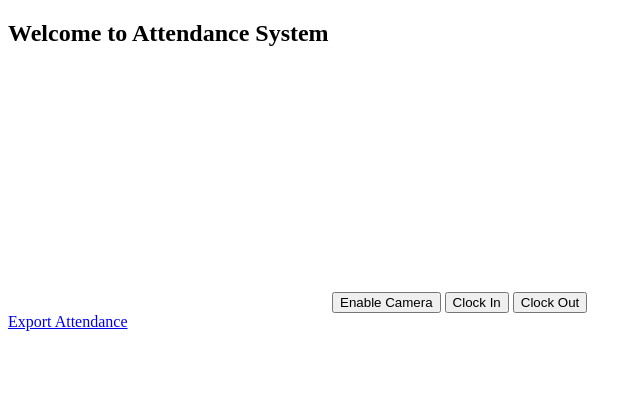
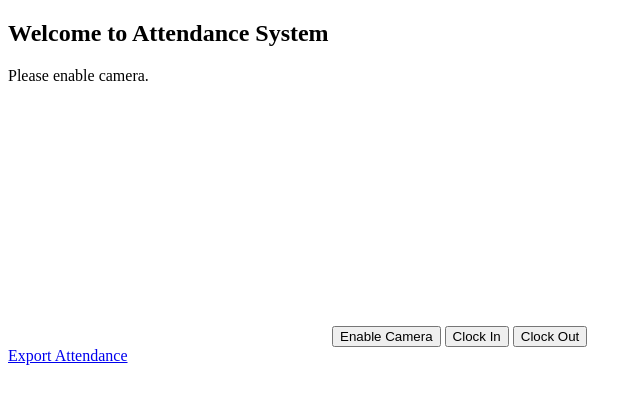
Before and after one commit to darrylgunawan0011/schedule_test, a Flask app: page /dashboard in a window 1280 px wide. Shown: the top 404 px of the page, without its empty margins (0-642 px from the left). Run offline with Flask 3, Linux system fonts and the light colour scheme; the visitor is signed in with stand-in values (Sample User, id 1).

Commit message:
Update dashboard.html

```diff
--- a/templates/dashboard.html
+++ b/templates/dashboard.html
@@ -9,11 +9,11 @@
 </head>
 <body>
     <h2>Welcome to Attendance System</h2>
-    <p id="status"></p>
+    <p id="status">Please enable camera.</p>
     <form id="clockForm" method="POST" action="/clock" enctype="multipart/form-data">
         <input type="hidden" name="type" id="clockType">
-        <input type="file" name="photo" id="photoInput" style="display:none;">
-        <video id="video" autoplay></video>
+        <input type="file" name="photo" id="photoInput" accept="image/*" capture="environment" style="display:none;">
+        <video id="video" autoplay playsinline></video>
         <button type="button" onclick="startCamera()">Enable Camera</button>
         <button type="button" onclick="capturePhoto('in')">Clock In</button>
         <button type="button" onclick="capturePhoto('out')">Clock Out</button>
@@ -25,34 +25,37 @@
         let stream = null;
 
         async function startCamera() {
+            const video = document.getElementById('video');
             try {
-                stream = await navigator.mediaDevices.getUserMedia({ video: true });
-                const video = document.getElementById('video');
+                stream = await navigator.mediaDevices.getUserMedia({
+                    video: {
+                        facingMode: 'environment' // Prefer rear camera
+                    }
+                });
                 video.srcObject = stream;
                 video.play();
                 document.getElementById('status').innerText = "Camera is active.";
             } catch (error) {
-                document.getElementById('status').innerText = "Camera access denied.";
-                alert('Camera permission is required for clocking in/out.');
+                console.error("Camera error:", error);
+                document.getElementById('status').innerText = "Camera access denied. Check Safari settings.";
+                alert('Camera permission is required. Please ensure Safari has camera access enabled.');
             }
         }
 
         function capturePhoto(type) {
-            const video = document.getElementById('video');
-            const canvas = document.getElementById('canvas');
-            const context = canvas.getContext('2d');
-
             if (!stream) {
                 alert('Please enable the camera first.');
                 return;
             }
 
-            // Capture photo from video stream
+            const video = document.getElementById('video');
+            const canvas = document.getElementById('canvas');
+            const context = canvas.getContext('2d');
+
             canvas.width = video.videoWidth;
             canvas.height = video.videoHeight;
             context.drawImage(video, 0, 0, canvas.width, canvas.height);
 
-            // Convert canvas to blob and submit
             canvas.toBlob(blob => {
                 if (!blob) {
                     alert('Error capturing photo.');
@@ -68,14 +71,7 @@
                     method: 'POST',
                     body: formData
                 })
-                .then(response => {
-                    if (response.ok) {
-                        alert(`Clock ${type} successful.`);
-                        location.reload();
-                    } else {
-                        alert('Clock-in/out failed.');
-                    }
-                })
+                .then(response => response.ok ? alert(`Clock ${type} successful.`) : alert('Clock-in/out failed.'))
                 .catch(() => alert('Network error.'));
             }, 'image/jpeg');
         }
```
